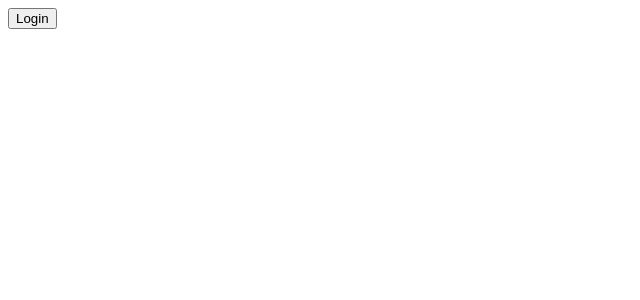
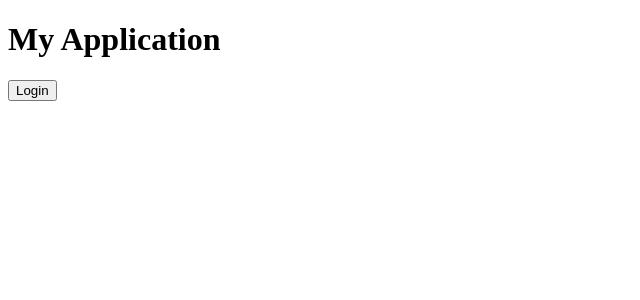
Before and after one commit to Akashjayan1999/Design-pattern, a Next.js app: page / in a window 1280 px wide. Shown: the top 300 px of the page, without its empty margins (0-640 px from the left). Built offline with nearby package versions, Linux system fonts and the light colour scheme.

Commit message:
presentational and container design patern

```diff
--- a/src/app/page.tsx
+++ b/src/app/page.tsx
@@ -1,21 +1,11 @@
 "use client";
-import useAuthData from '@/components/auth-provider';
-import LoginButton from '@/components/login-button';
+import AuthContainer from "@/container/auth-container";
 
 export default function HomePage() {
-  const authData = useAuthData();
-  const isAuthenticated = authData?.isAuthenticated;
-  const logout = authData?.logout;
   return (
     <div>
-      {isAuthenticated ? (
-        <>
-          <p>Welcome back, user!</p>
-          <button onClick={logout}>Logout</button>
-        </>
-      ) : (
-        <LoginButton />
-      )}
+      <h1>My Application</h1>
+      <AuthContainer />
     </div>
   );
 }
--- a/src/components/login-button.tsx
+++ b/src/components/login-button.tsx
@@ -1,17 +1,12 @@
+import React from 'react';
+import Button from './ui/button';
 
-import useAuthData from "./auth-provider";
+interface LoginButtonProps {
+  onLogin: () => void;
+}
 
-const LoginButton = () => {
-  const authData = useAuthData();
- const loginWithEmail= authData?.loginWithEmail
-  const handleLogin = async () => {
-    if (loginWithEmail) {
-      await loginWithEmail('user@example.com', 'password');
-    }
-  };
-
-  return <button onClick={handleLogin}>Login</button>;
+const LoginButton: React.FC<LoginButtonProps> = ({ onLogin }) => {
+  return <Button onClick={onLogin}>Login</Button>;
 };
 
-
 export default LoginButton;
--- /dev/null
+++ b/src/components/logout-button.tsx
@@ -0,0 +1,12 @@
+import React from 'react';
+import Button from './ui/button';
+
+interface LogoutButtonProps {
+  onLogout: () => void;
+}
+
+const LogoutButton: React.FC<LogoutButtonProps> = ({ onLogout }) => {
+  return <Button onClick={onLogout}>Logout</Button>;
+};
+
+export default LogoutButton;
--- /dev/null
+++ b/src/components/ui/button.tsx
@@ -0,0 +1,13 @@
+import React from 'react'
+interface LoginButtonProps {
+    onClick: () => void;
+    children: React.ReactNode;
+  }
+const Button = ({onClick,children}:LoginButtonProps) => {
+  return (
+    <button onClick={onClick}>{children}</button>
+
+  )
+}
+
+export default Button
--- /dev/null
+++ b/src/container/auth-container.tsx
@@ -0,0 +1,33 @@
+
+import React from 'react';
+import useAuthData from '@/components/auth-provider';
+import LoginButton from '@/components/login-button';
+import LogoutButton from '@/components/logout-button';
+
+const AuthContainer: React.FC = () => {
+  const authData = useAuthData();
+  const isAuthenticated = authData?.isAuthenticated;
+
+  const logout = authData?.logout;
+  const loginWithEmail= authData?.loginWithEmail
+  const handleLogin = async () => {
+    if (loginWithEmail) {
+      await loginWithEmail('user@example.com', 'password');
+    }
+  };
+  const handleLogout = logout ? logout : () => console.warn('Logout function is not available');
+  return (
+    <div>
+      {isAuthenticated ? (
+        <>
+        <p>Welcome back, user!</p>
+        <LogoutButton onLogout={handleLogout}/>
+        </>
+      ) : (
+        <LoginButton onLogin={handleLogin} />
+      )}
+    </div>
+  );
+};
+
+export default AuthContainer;
```
